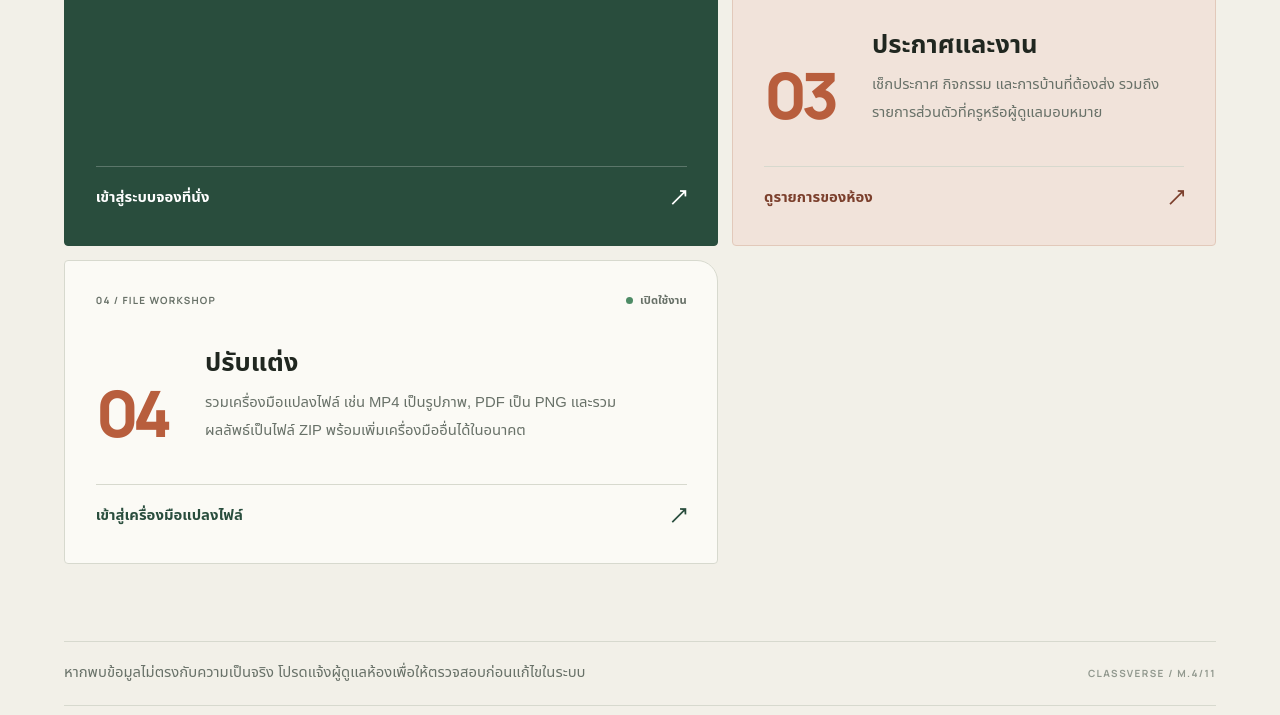
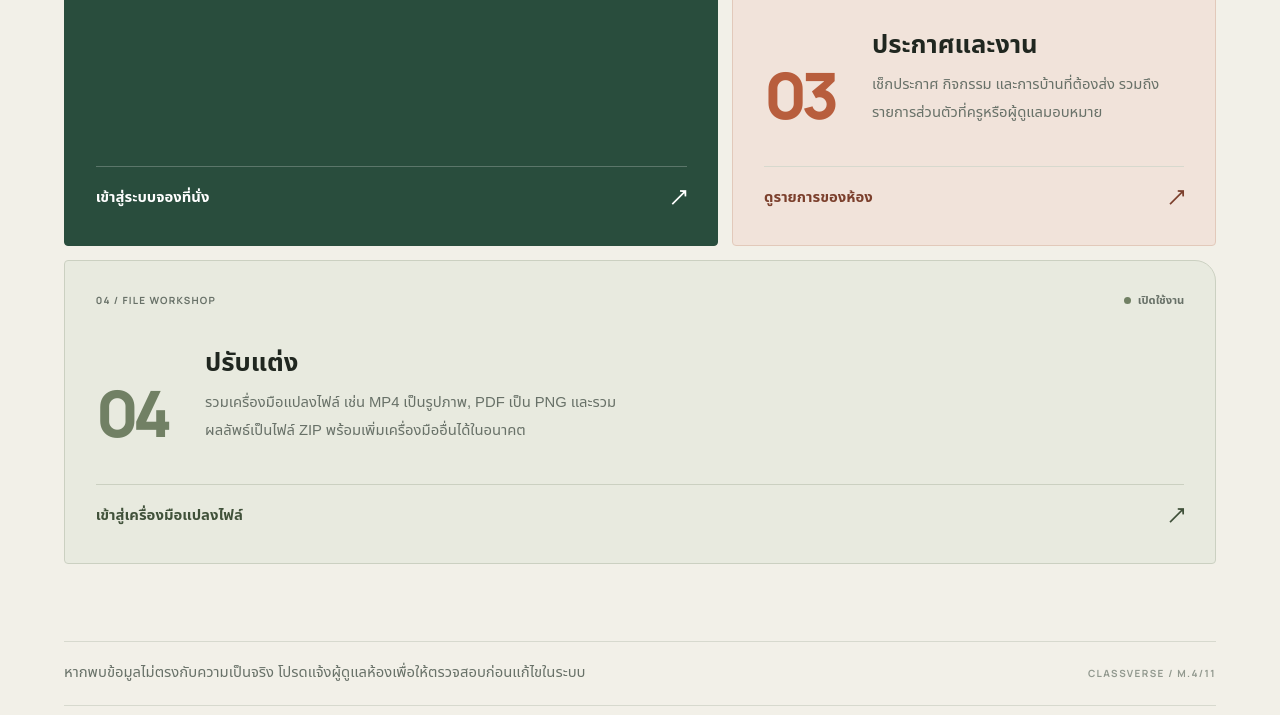
Before and after one commit to Raonness/classverse-m411, a plain HTML site: page index.html in a window 1280 px wide. Shown: the part 1308-2023 px from the top of the page. Drawn offline with Linux system fonts and the light colour scheme; a web font is replaced by a local one.

Commit message:
Style option 04 file workshop card

```diff
--- a/style.css
+++ b/style.css
@@ -195,3 +195,15 @@ label:has(input:focus), label:has(textarea:focus), label:has(select:focus) {
 .motion-checkmark path { fill: none; stroke: currentColor; stroke-width: 2.6; stroke-linecap: round; stroke-linejoin: round; stroke-dasharray: 28; stroke-dashoffset: 28; animation: cv-check-draw 520ms var(--ease-out-expo) 80ms forwards; }
 @keyframes cv-check-draw { to { stroke-dashoffset: 0; } }
 .motion-feedback-error { animation: cv-feedback-in 420ms var(--ease-spring) both, cv-shake 360ms var(--ease-spring) 1; }
+
+
+/* Option 04 — file workshop */
+.service-card--customize {
+  grid-column: 1 / -1;
+  min-height: 220px;
+  background: #e8eadf;
+  border-color: #cbd0c1;
+}
+.service-card--customize .service-card__index { color: #718064; }
+.service-card--customize .service-card__link { color: #40513a; border-color: #cbd0c1; }
+.service-card--customize .service-status i { background: #718064; }
```
